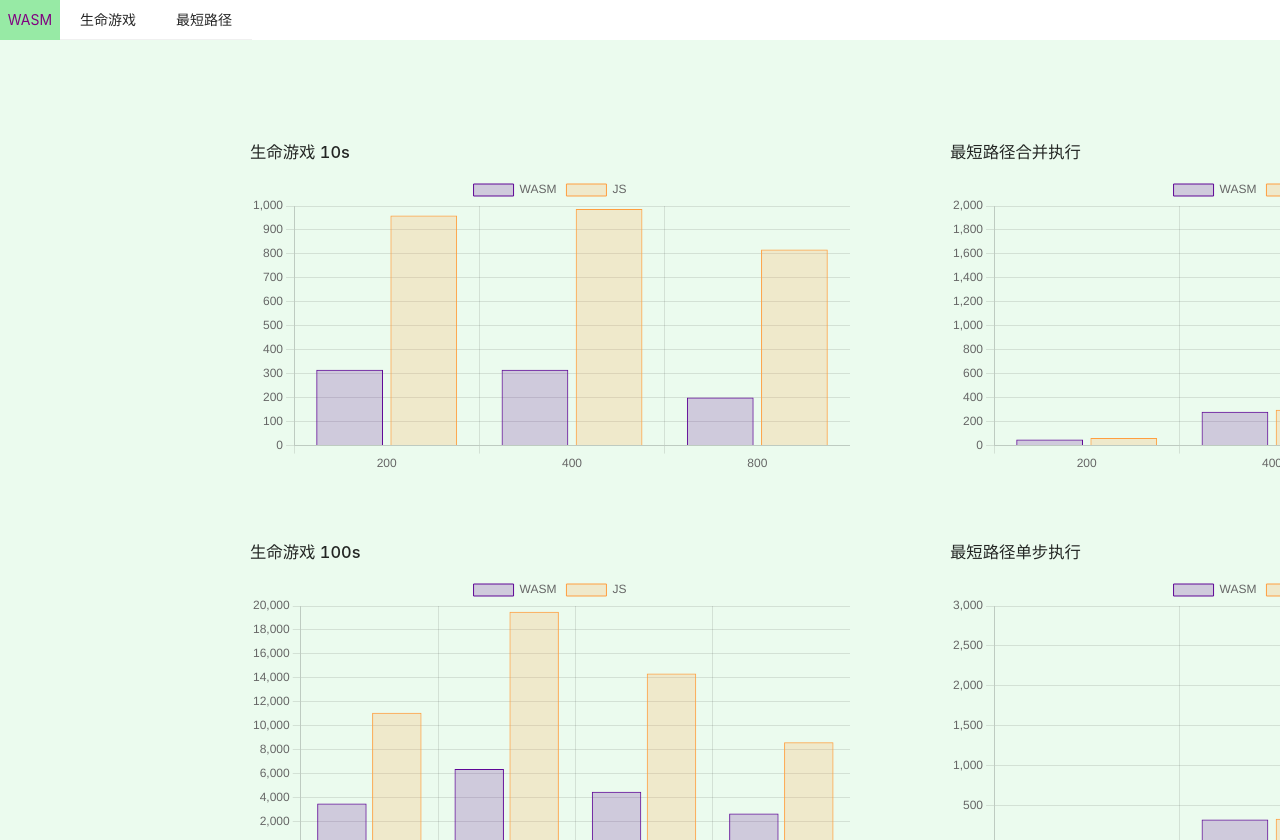
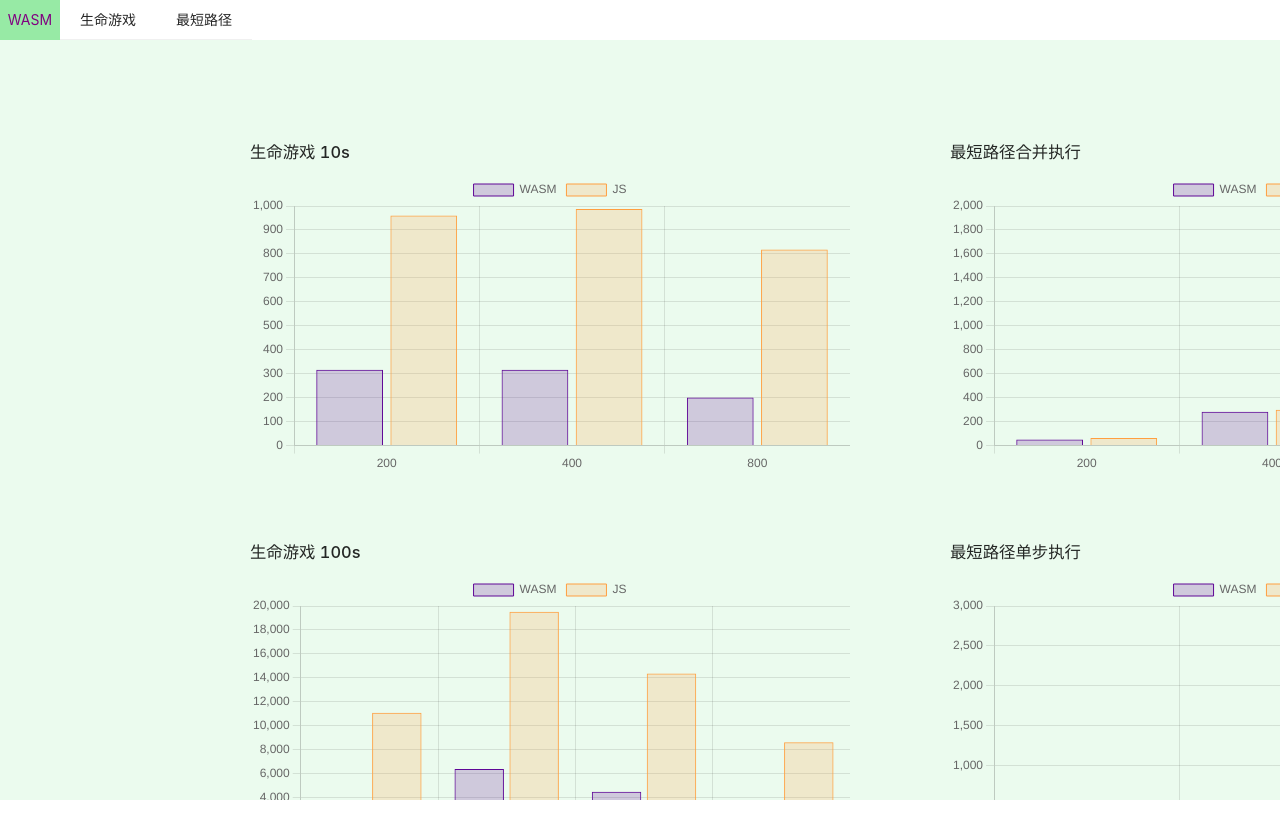
Before and after one commit to WanderHuang/Rust-WebAssembly-Benchmark, a React app in the folder packages/host/: page / in a window 1280 px wide. Shown: the top 840 px of the page. After the commit the page ends 800 px from the top, so only its background shows below. Built offline with nearby package versions, Linux system fonts and the light colour scheme.

Commit message:
fix: hidden

```diff
--- a/packages/host/src/components/Home/index.jsx
+++ b/packages/host/src/components/Home/index.jsx
@@ -3,7 +3,7 @@ import { Bar } from 'react-chartjs-2';
 
 function Home() {
   return (
-    <div style={{paddingTop: 100, backgroundColor: '#97eaa530'}}>
+    <div style={{paddingTop: 100, backgroundColor: '#97eaa530', height: 'calc(100vh - 40px)', overflow: 'hidden'}}>
       <div
         style={{position: 'relative', height: 'calc(100vh - 100px)', width: 'calc(100vw - 500px)', left: 250}}
       >
```
